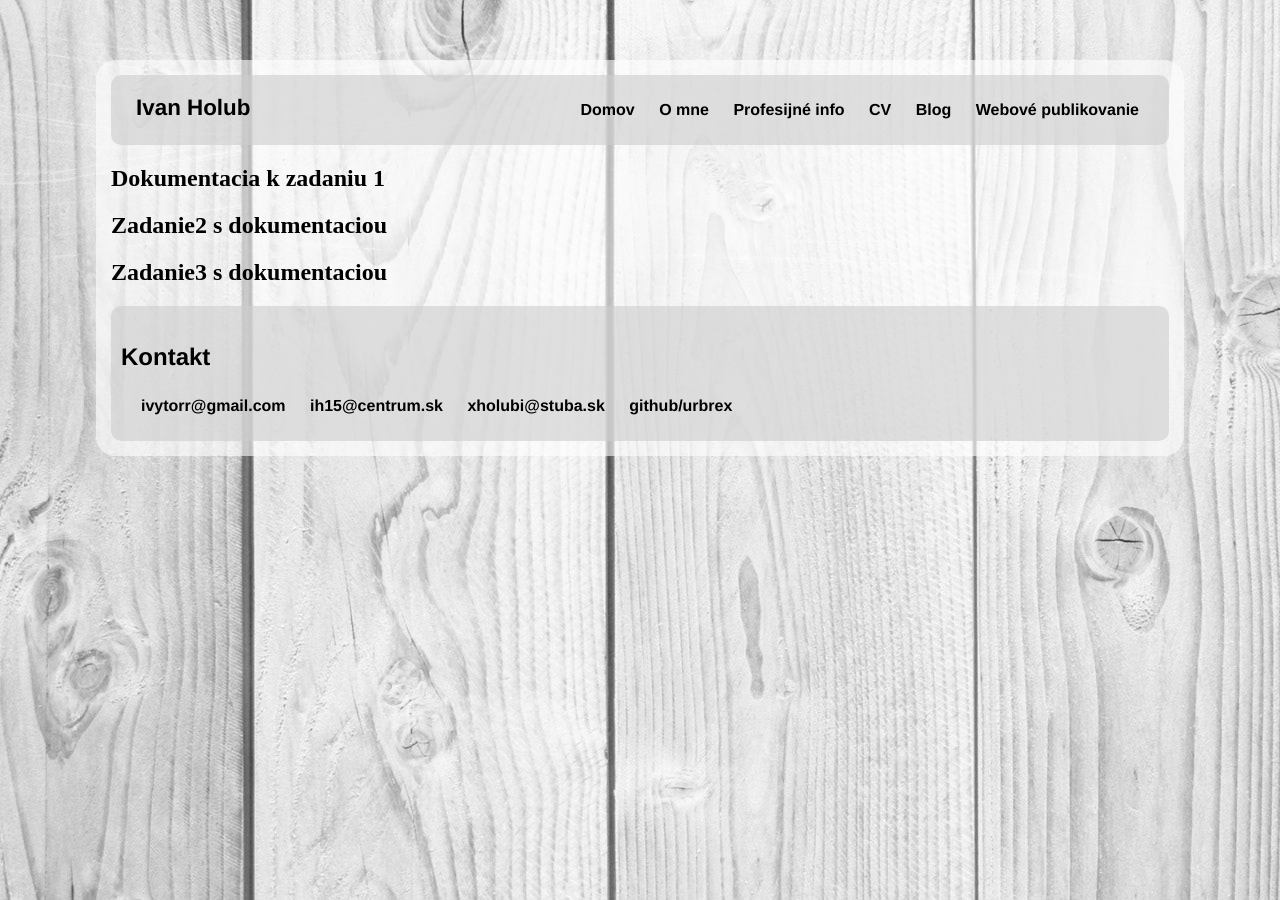
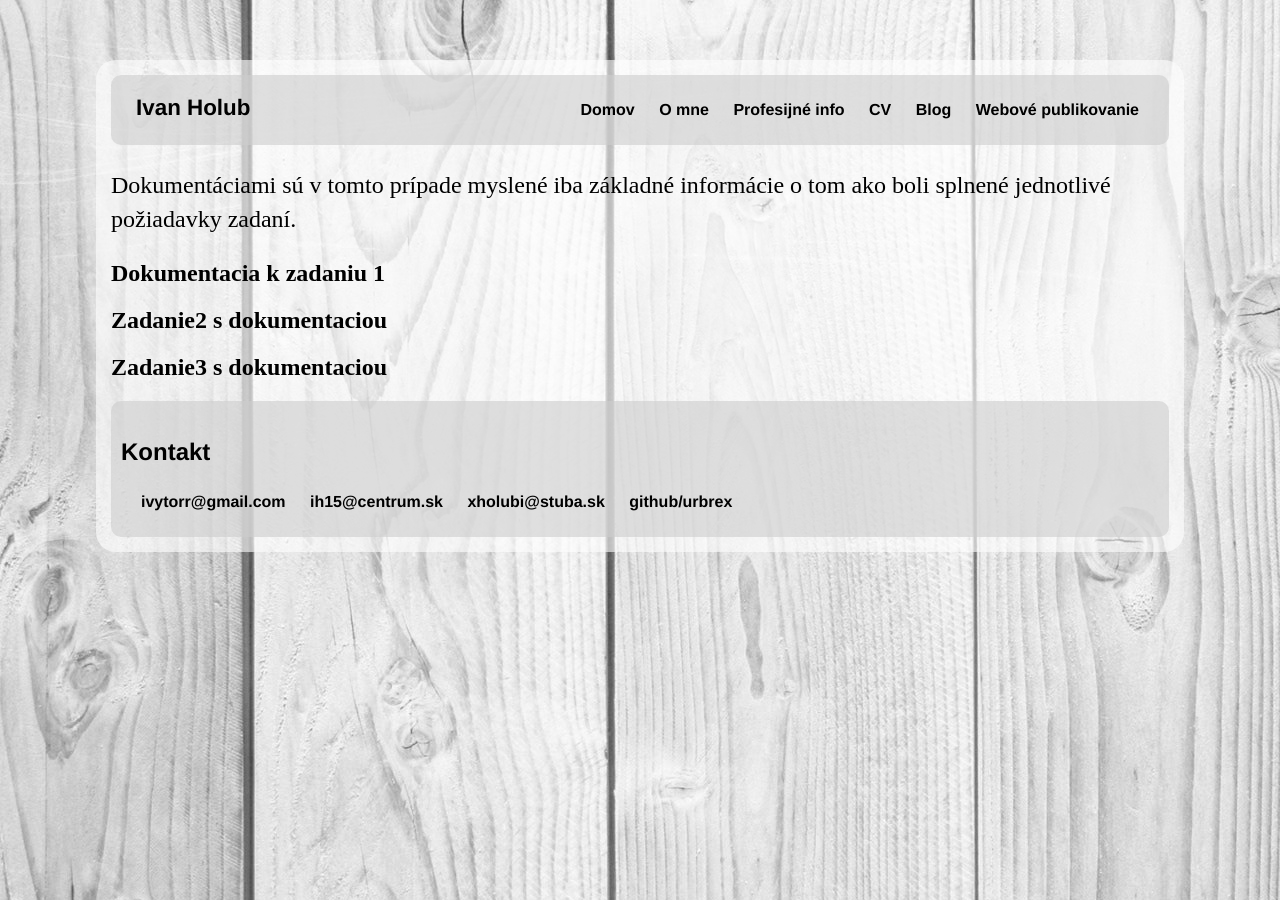
Before and after one commit to urbrex/urbrex.github.io, a Jekyll site: the page built from wpub/index.html, in a window 1280 px wide. Built offline with Jekyll 4.4.1, drawn with Linux system fonts in a browser that asks for light colours.

Commit message:
Update index.html

```diff
--- a/wpub/index.html
+++ b/wpub/index.html
@@ -2,6 +2,7 @@
 layout: default
 title: Ivan Holub
 ---
+<p>Dokumentáciami sú v tomto prípade myslené iba základné informácie o tom ako boli splnené jednotlivé požiadavky zadaní.</p>
 <h2><a href="/wpub/z1">Dokumentacia k zadaniu 1</a></h2>
 <h2><a href="/wpub/z2">Zadanie2 s dokumentaciou</a></h2>
 <h2><a href="/wpub/z3">Zadanie3 s dokumentaciou</a></h2>
```
